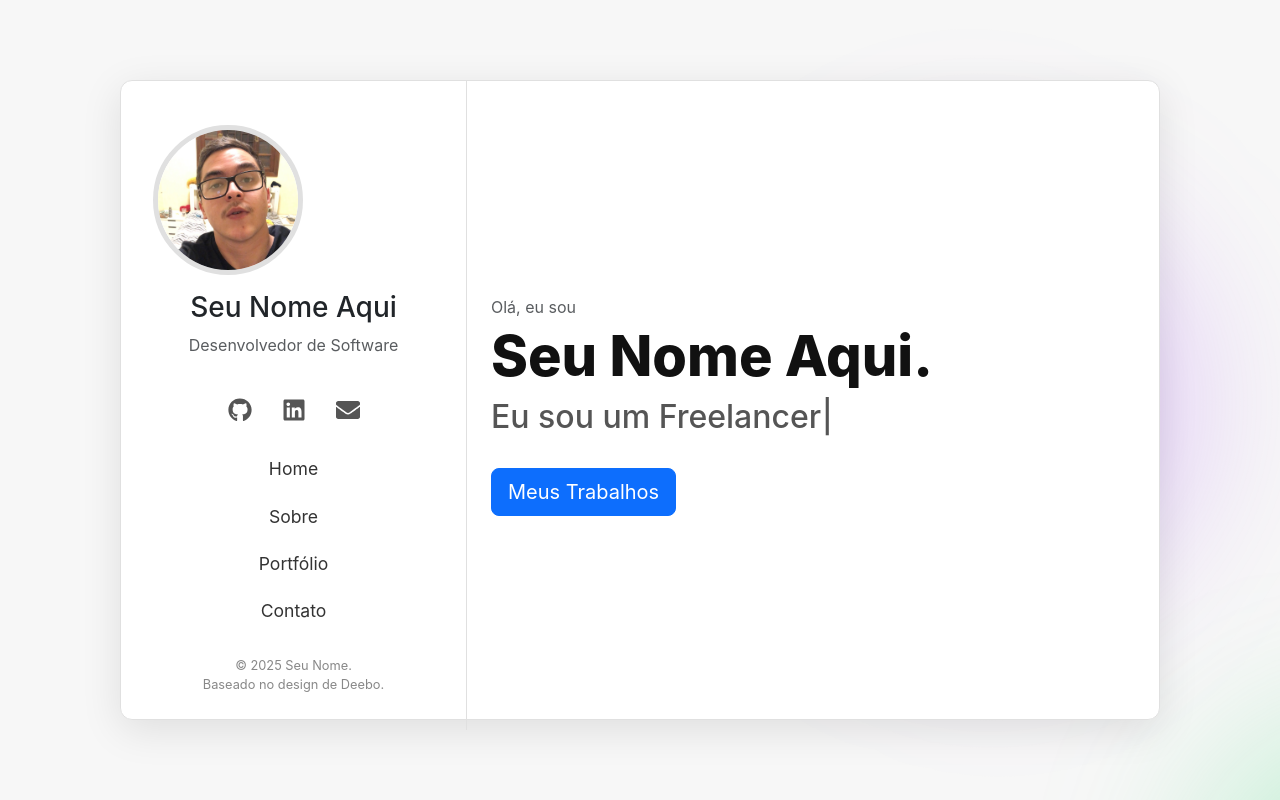
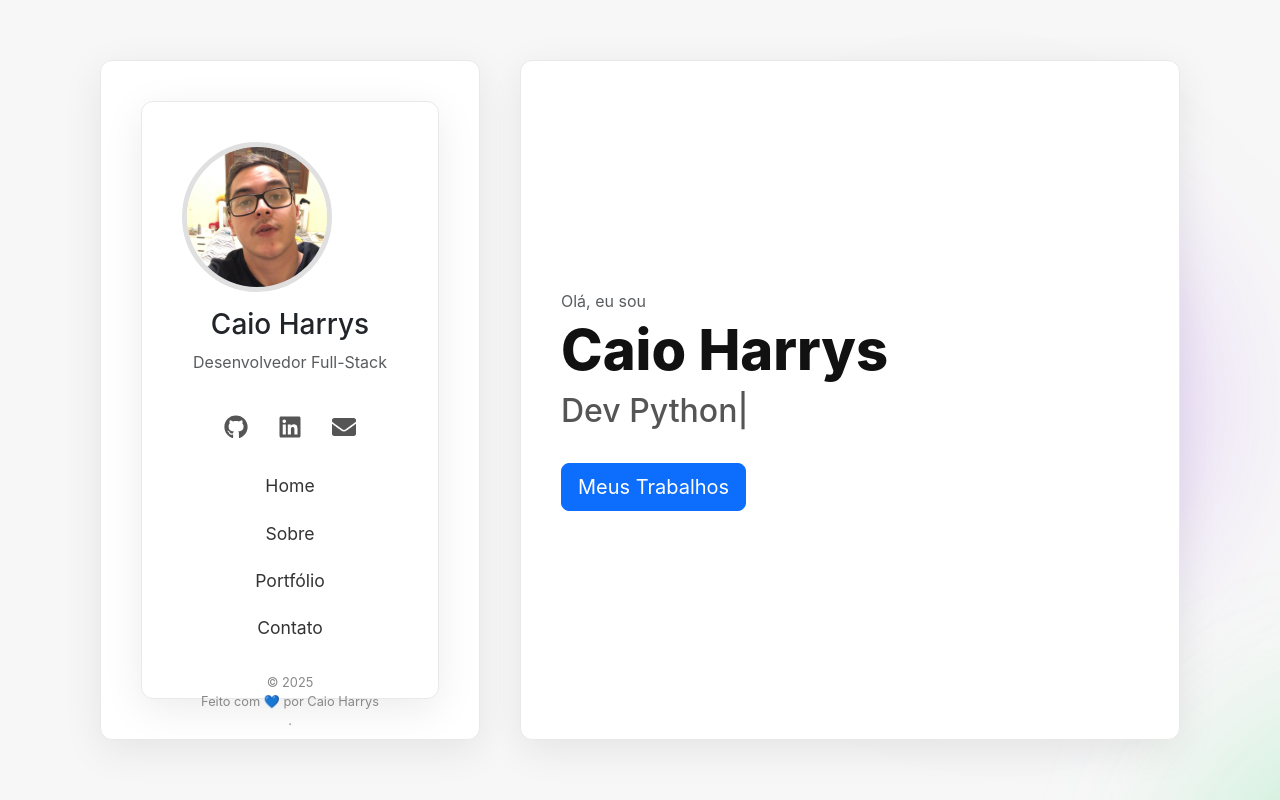
Before and after one commit to CaioHarrys/harrys-CR, a React (Create React App) app in the folder meu-portfolio/: page / in a window 1280 px wide. Built offline with nearby package versions, Linux system fonts and the light colour scheme.

Commit message:
SavePoint 1.1

```diff
--- a/meu-portfolio/src/App.css
+++ b/meu-portfolio/src/App.css
@@ -1,44 +1,48 @@
 /* === ESTRUTURA GLOBAL E FUNDO === */
 .app-wrapper {
-  /* Usamos flexbox para centralizar nosso card principal na tela */
   display: flex;
   align-items: center;
   justify-content: center;
   min-height: 100vh;
-  padding: 50px 15px; /* Espaçamento para o card não colar nas bordas em telas pequenas */
-  background-color: #f7f7f7; /* O fundo cinza claro do site original */
+  padding: 50px 15px;
+  background-color: #f7f7f7;
   overflow: hidden;
   position: relative;
+  gap: 40px; /* IMPORTANTE: O espaçamento entre os dois contêineres */
 }
 
-/* === O "CARD" PRINCIPAL === */
-.main-container {
-  width: 100%;
-  max-width: 1040px; /* Largura máxima do container como no original */
-  height: 80vh;      /* Altura do container, pode ser ajustada */
-  max-height: 700px; /* Altura máxima */
+/* === ESTILO INDIVIDUAL DOS PAINÉIS === */
+.sidebar-container,
+.main-content-container {
+  height: 85vh;
+  max-height: 700px;
   background-color: white;
   border-radius: 12px;
-  box-shadow: 0 10px 40px rgba(0, 0, 0, 0.1); /* Sombra suave */
-  border: 1px solid #e0e0e0;
-  position: relative; /* Para os z-index funcionarem */
+  box-shadow: 0 10px 40px rgba(0, 0, 0, 0.08);
+  border: 1px solid #e9e9e9;
+  position: relative;
   z-index: 2;
-  display: flex; /* Para que as colunas dentro dele se comportem bem */
 }
 
-/* === COLUNAS INTERNAS === */
-.sidebar-col {
-  /* A sidebar agora tem uma borda à direita */
-  border-right: 1px solid #e0e0e0;
+/* === PAINEL DA ESQUERDA (SIDEBAR) === */
+.sidebar-container {
+  width: 100%;
+  max-width: 380px;
+  padding: 40px;
 }
 
-.main-content-col {
-  /* Permite scroll apenas no conteúdo da direita se ele for muito grande */
-  overflow-y: auto;
+/* === PAINEL DA DIREITA (CONTEÚDO) === */
+.main-content-container {
+  width: 100%;
+  max-width: 660px;
+  padding: 40px;
+  /* CRUCIAL: CONTROLE DO SCROLL */
+  overflow-y: auto; /* Adiciona scroll APENAS neste painel se o conteúdo for maior */
 }
 
 
 /* === ANIMAÇÃO DE INTRODUÇÃO (A "CORTINA") === */
+/* ... (O restante do CSS para as animações continua o mesmo) ... */
 .intro-loader {
   position: fixed;
   top: 0;
@@ -61,20 +65,20 @@
   position: fixed;
   border-radius: 50%;
   filter: blur(80px);
-  z-index: 1; /* Fica atrás do .main-container */
+  z-index: 1;
 }
 
 .shape1 {
   width: 400px;
   height: 400px;
-  background-color: rgba(168, 85, 247, 0.3); /* Opacidade reduzida para sutileza */
+  background-color: rgba(168, 85, 247, 0.3);
   animation: moveShape1 25s infinite alternate;
 }
 
 .shape2 {
   width: 350px;
   height: 350px;
-  background-color: rgba(74, 222, 128, 0.3); /* Opacidade reduzida */
+  background-color: rgba(74, 222, 128, 0.3);
   animation: moveShape2 30s infinite alternate;
 }
 
--- a/meu-portfolio/src/App.js
+++ b/meu-portfolio/src/App.js
@@ -1,5 +1,4 @@
 import React from 'react';
-import { Container, Row, Col } from 'react-bootstrap';
 import Sidebar from './components/Sidebar';
 import Home from './components/sections/Home';
 import './App.css';
@@ -12,32 +11,15 @@ function App() {
       <div className="animated-shape shape1"></div>
       <div className="animated-shape shape2"></div>
 
-      {/* ESTE É O NOVO CONTÊINER PRINCIPAL QUE FALTAVA */}
-      <div className="main-container">
-        <Container fluid className="h-100">
-          <Row className="h-100">
-            {/* Coluna da Esquerda (Sidebar) */}
-            <Col
-              xs={12}
-              md={5}
-              lg={4}
-              className="sidebar-col" // Classe para estilização
-            >
-              <Sidebar />
-            </Col>
+      {/* PAINEL DA ESQUERDA (SIDEBAR) */}
+      <div className="sidebar-container">
+        <Sidebar />
+      </div>
 
-            {/* Coluna da Direita (Conteúdo Principal) */}
-            <Col
-              xs={12}
-              md={7}
-              lg={8}
-              className="main-content-col" // Classe para estilização
-            >
-              <Home />
-              {/* Futuras seções virão aqui */}
-            </Col>
-          </Row>
-        </Container>
+      {/* PAINEL DA DIREITA (CONTEÚDO PRINCIPAL) */}
+      <div className="main-content-container">
+        <Home />
+        {/* Futuras seções como Sobre, Portfólio, etc., virão aqui dentro */}
       </div>
     </div>
   );
--- a/meu-portfolio/src/components/Sidebar.js
+++ b/meu-portfolio/src/components/Sidebar.js
@@ -1,46 +1,30 @@
 import React from 'react';
 import { Image, Nav } from 'react-bootstrap';
-import profileImage from '../assets/css/img/profile.jpg'; // Importa a imagem
-import '../assets/css/Sidebar.css'; // Importa nosso CSS customizado
-
-// Você precisará instalar o react-icons. No terminal, rode: npm install react-icons
+import profileImage from '../assets/img/profile.jpg';
+import '../assets/css/Sidebar.css';
 import { FaGithub, FaLinkedin, FaEnvelope } from 'react-icons/fa';
 
-
 const Sidebar = () => {
+  // O container principal agora ocupa 100% da altura do painel pai
   return (
-    <div className="sidebar-container text-center">
-      {/* Imagem de Perfil */}
-      <Image src={profileImage} roundedCircle className="profile-image mt-4" />
-
-      {/* Nome e Título */}
-      <h3 className="mt-3">Seu Nome Aqui</h3>
-      <p className="text-muted">Desenvolvedor de Software</p>
-
-      {/* Ícones de Redes Sociais */}
+    <div className="sidebar-container text-center" style={{ height: '100%' }}>
+      {/* ... o restante do seu código da sidebar ... */}
+      <Image src={profileImage} roundedCircle className="profile-image" />
+      <h3 className="mt-3">Caio Harrys</h3>
+      <p className="text-muted">Desenvolvedor Full-Stack</p>
       <div className="social-icons my-4">
-        <a href="https://github.com/seu-usuario" target="_blank" rel="noopener noreferrer" className="social-icon">
-          <FaGithub size={24} />
-        </a>
-        <a href="https://linkedin.com/in/seu-usuario" target="_blank" rel="noopener noreferrer" className="social-icon">
-          <FaLinkedin size={24} />
-        </a>
-        <a href="mailto:seu-email@email.com" className="social-icon">
-          <FaEnvelope size={24} />
-        </a>
+        <a href="#github" className="social-icon"><FaGithub size={24} /></a>
+        <a href="#linkedin" className="social-icon"><FaLinkedin size={24} /></a>
+        <a href="#email" className="social-icon"><FaEnvelope size={24} /></a>
       </div>
-
-      {/* Menu de Navegação */}
       <Nav className="flex-column main-nav">
         <Nav.Link href="#home">Home</Nav.Link>
         <Nav.Link href="#about">Sobre</Nav.Link>
         <Nav.Link href="#portfolio">Portfólio</Nav.Link>
         <Nav.Link href="#contact">Contato</Nav.Link>
       </Nav>
-
-      {/* Rodapé da Sidebar */}
       <footer className="sidebar-footer">
-        <p>&copy; {new Date().getFullYear()} Seu Nome. <br/> Baseado no design de Deebo.</p>
+        <p>&copy; {new Date().getFullYear()}<br/> Feito com 💙 por Caio Harrys <br/>.</p>
       </footer>
     </div>
   );
--- a/meu-portfolio/src/components/sections/Home.js
+++ b/meu-portfolio/src/components/sections/Home.js
@@ -4,18 +4,15 @@ import { TypeAnimation } from 'react-type-animation';
 
 const Home = () => {
   return (
-    // Usamos flexbox para centralizar o conteúdo verticalmente na área disponível
-    <section id="home" style={{ display: 'flex', alignItems: 'center', height: '100%' }}>
-      <Container>
+    // A seção ocupa no MÍNIMO 100% da altura do painel direito
+    <section id="home" style={{ display: 'flex', alignItems: 'center', minHeight: '100%' }}>
+      <Container className="p-0"> {/* Removido padding do container do bootstrap */}
         <p className="text-muted mb-1">Olá, eu sou</p>
         <h1 style={{ fontSize: '3.5rem', fontWeight: '800', color: '#111' }}>
-          Seu Nome Aqui.
+          Caio Harrys
         </h1>
         <TypeAnimation
-          sequence={[
-            'Eu sou um Desenvolvedor', 2000,
-            'Eu sou um Freelancer', 2000,
-          ]}
+          sequence={[ 'Dev Full-Stack', 2000, 'Dev Python', 2000, 'Dev IA + LLM', 2000 ]}
           wrapper="h3"
           speed={50}
           style={{ fontSize: '2rem', color: '#555' }}
@@ -24,6 +21,8 @@ const Home = () => {
         <Button variant="primary" size="lg" className="mt-4" href="#portfolio">
           Meus Trabalhos
         </Button>
+        {/* Conteúdo de teste para verificar o scroll: */}
+        {/* <div style={{height: '800px', marginTop: '50px', background: '#eee'}}>Bloco de Teste do Scroll</div> */}
       </Container>
     </section>
   );
```
Also changed, not shown: meu-portfolio/src/assets/css/About.css (added, +76 -0 lines), meu-portfolio/src/components/sections/About.js (added, +58 -0 lines), meu-portfolio/src/assets/img/profile.jpg (renamed from meu-portfolio/src/assets/css/img/profile.jpg), 1 other file (tests, documents, lock files or other folders).
